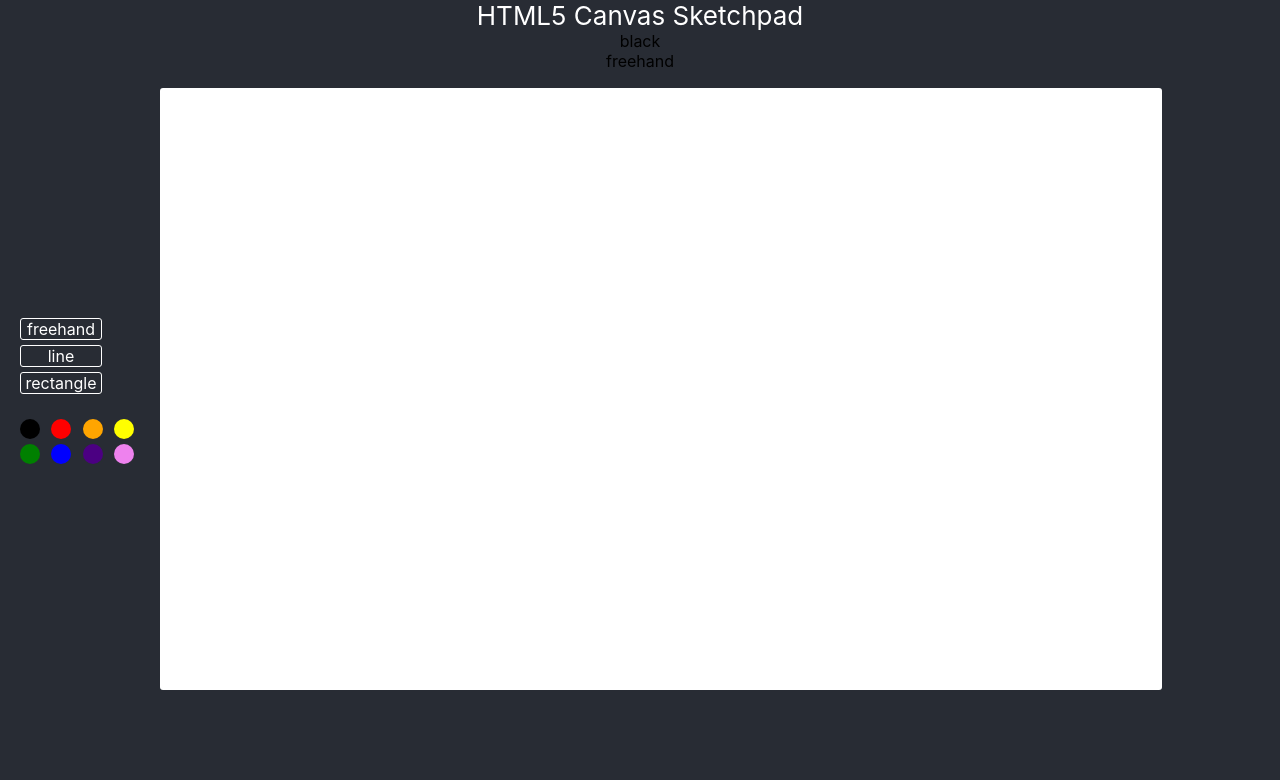
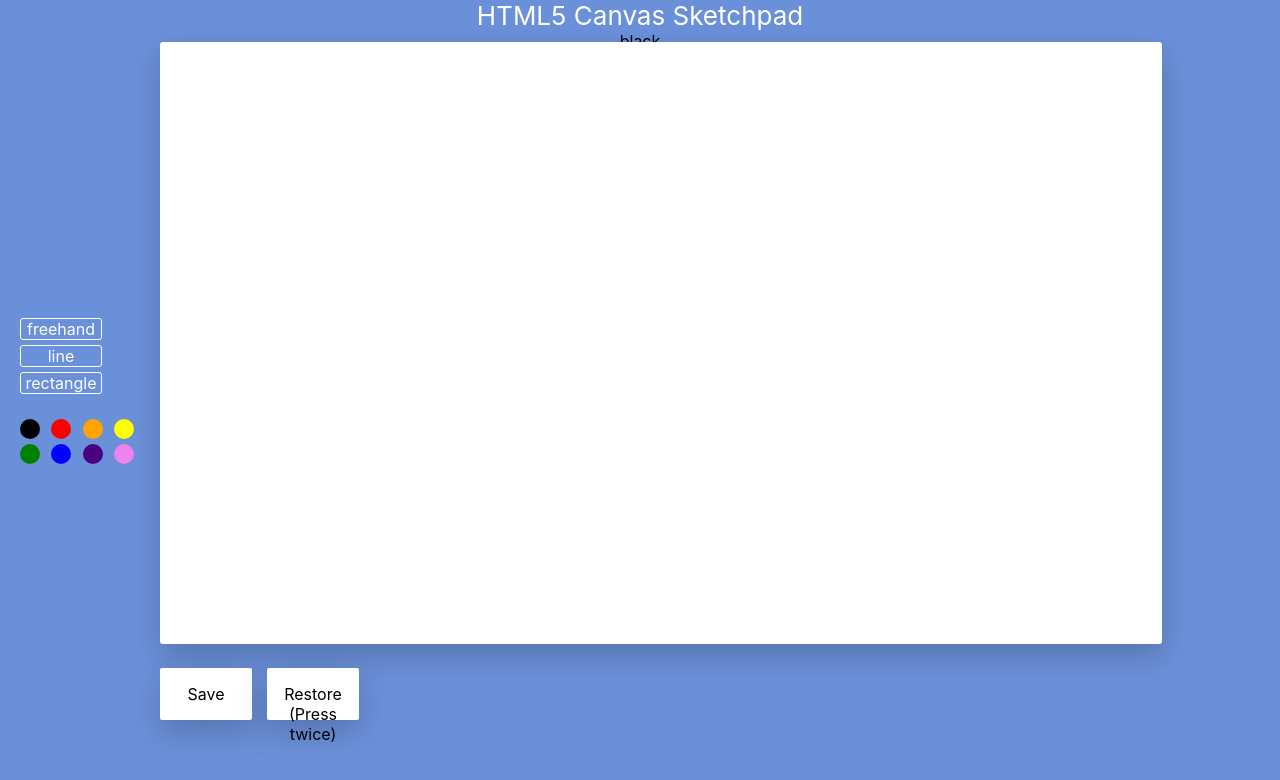
Before and after one commit to typeF/HTML5-Canvas-Sketchpad, a React (Create React App) app: page / in a window 1280 px wide. Shown: the top 780 px of the page. Built offline with nearby package versions, Linux system fonts and the light colour scheme.

Commit message:
Completed draft save and restore functions

```diff
--- a/src/App.css
+++ b/src/App.css
@@ -14,7 +14,7 @@
 }
 
 .App-header {
-  background-color: #282c34;
+  background-color: #6b90da;
   display: flex;
   flex-direction: column;
   align-items: center;
--- a/src/index.css
+++ b/src/index.css
@@ -1,5 +1,5 @@
 body {
-  background-color: #282c34;
+  background-color: #6b90da;
   margin: 0;
   font-family: -apple-system, BlinkMacSystemFont, "Segoe UI", "Roboto", "Oxygen",
     "Ubuntu", "Cantarell", "Fira Sans", "Droid Sans", "Helvetica Neue",
--- a/src/layouts/Canvas/Canvas.js
+++ b/src/layouts/Canvas/Canvas.js
@@ -12,6 +12,23 @@ const CanvasEl = styled.canvas`
   // width: 100%;
   // height: 100%;
   border-radius: 3px;
+  box-shadow: 0 0.75rem 2rem 0 rgba(0, 0, 0, 0.2);
+`;
+
+const CanvasButton = styled.div`
+  padding: 1rem;
+  vertical-align: middle;
+  border-radius: 2px;
+  height: 20px;
+  width: 60px;
+  cursor: pointer;
+  background: white;
+  margin: 20px 15px 20px 0px;
+  box-shadow: 0 0.75rem 2rem 0 rgba(0, 0, 0, 0.2);
+`;
+
+const CanvasButtonsDiv = styled.div`
+  display: flex;
 `;
 
 export default function Canvas({ color, mode }) {
@@ -132,7 +149,6 @@ export default function Canvas({ color, mode }) {
   };
 
   const draftLine = () => {
-    ctx.clearRect(0, 0, 1000, 1000);
     drawExistingShapes();
 
     const dimensions = {
@@ -159,6 +175,7 @@ export default function Canvas({ color, mode }) {
   };
 
   const drawExistingShapes = () => {
+    ctx.clearRect(0, 0, 1000, 1000);
     shapes.forEach((shape) => {
       const { type, dimensions } = shape;
       switch (type) {
@@ -181,7 +198,6 @@ export default function Canvas({ color, mode }) {
     const width = currentX - initialX;
     const height = currentY - initialY;
 
-    ctx.clearRect(0, 0, 1000, 1000);
     drawExistingShapes();
 
     const dimensions = {
@@ -281,6 +297,17 @@ export default function Canvas({ color, mode }) {
     setDrawing(false);
   };
 
+  const save = () => {
+    localStorage.setItem("canvasData", JSON.stringify(shapes));
+  };
+
+  const restore = () => {
+    // Little buggy, have to press twice to restore
+    const storedData = JSON.parse(localStorage.getItem("canvasData"));
+    setShapes(storedData);
+    drawExistingShapes();
+  };
+
   return (
     <CanvasContainer>
       <CanvasEl
@@ -295,6 +322,12 @@ export default function Canvas({ color, mode }) {
       >
         Canvas
       </CanvasEl>
+      <CanvasButtonsDiv>
+        <CanvasButton onClick={() => save()}>Save</CanvasButton>
+        <CanvasButton onClick={() => restore()}>
+          Restore (Press twice)
+        </CanvasButton>
+      </CanvasButtonsDiv>
     </CanvasContainer>
   );
 }
```
